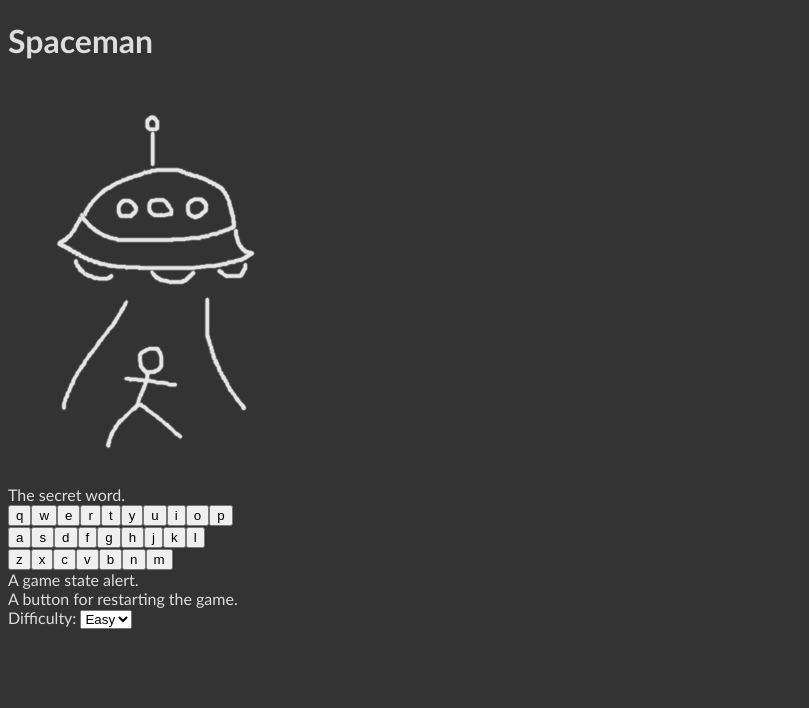
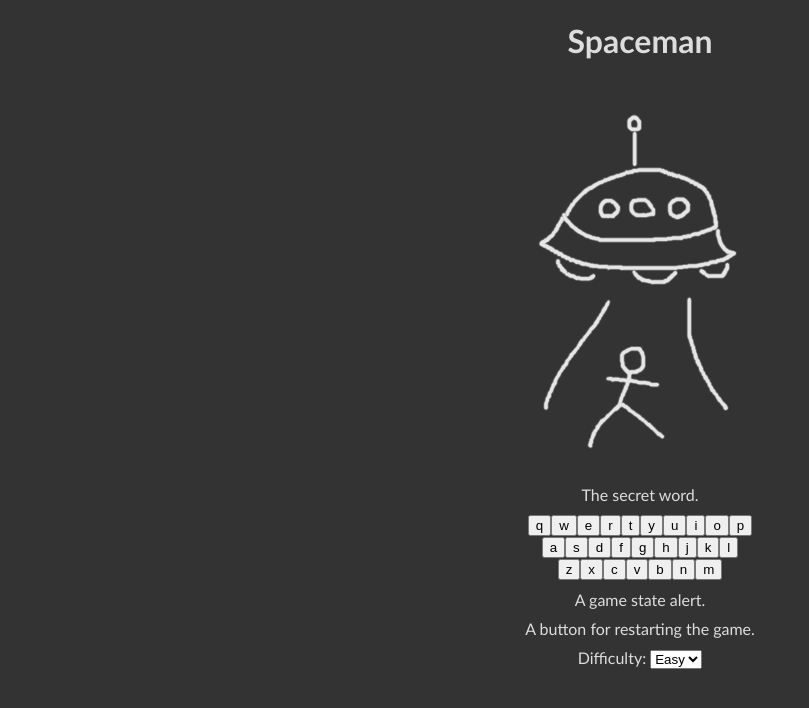
Before and after one commit to tomasz-rebas/react-spaceman, a React (Create React App) app: page / in a window 1280 px wide. Shown: the top 708 px of the page, without its empty margins (0-809 px from the left). Built offline with nearby package versions, Linux system fonts and the light colour scheme.

Commit message:
Add vertical margin

```diff
--- a/src/components/DifficultySettings.js
+++ b/src/components/DifficultySettings.js
@@ -2,7 +2,7 @@ import React from 'react';
 
 export default function DifficultySettings() {
     return (
-        <div>
+        <div className="vertical-margin">
             <span>Difficulty: </span>
             <select>
                 <option>Easy</option>
--- a/src/components/GameStateAlert.js
+++ b/src/components/GameStateAlert.js
@@ -2,6 +2,6 @@ import React from 'react';
 
 export default function GameStateAlert() {
     return (
-        <div>A game state alert.</div>
+        <div className="vertical-margin">A game state alert.</div>
     );
 }
--- a/src/components/Keyboard.js
+++ b/src/components/Keyboard.js
@@ -11,7 +11,7 @@ export default function Keyboard() {
     const thirdRowButtons = getButtons(thirdRowLetters);
 
     return (
-        <div>
+        <div className="vertical-margin">
             <div>{firstRowButtons}</div>
             <div>{secondRowButtons}</div>
             <div>{thirdRowButtons}</div>
--- a/src/components/ResetButton.js
+++ b/src/components/ResetButton.js
@@ -2,6 +2,6 @@ import React from 'react';
 
 export default function ResetButton() {
     return (
-        <div>A button for restarting the game.</div>
+        <div className="vertical-margin">A button for restarting the game.</div>
     );
 }
--- a/src/style.css
+++ b/src/style.css
@@ -2,4 +2,10 @@ body {
     color: #ddd;
     background-color: #333;
     font-family: Calibri;
+    text-align: center;
 }
+
+.vertical-margin {
+    margin-top: 10px;
+    margin-bottom: 10px;
+}
```
